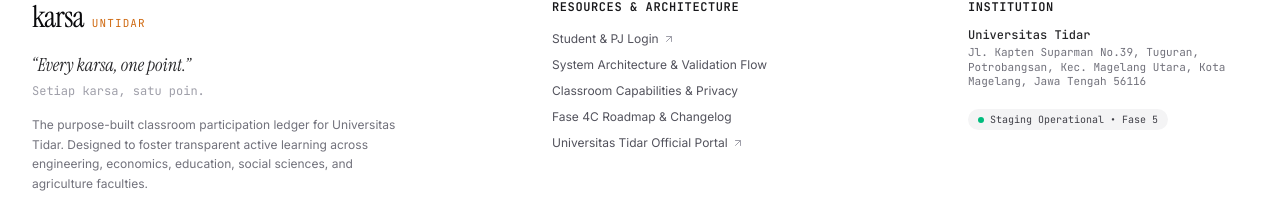
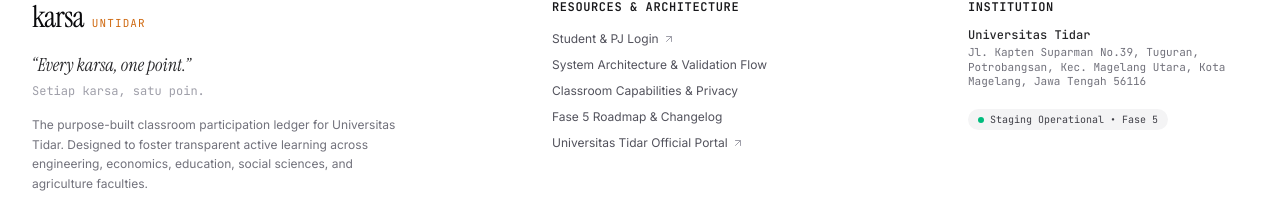
Before and after one commit to ywildan/karsa-landing, a React (Vite) app: page / in a window 1280 px wide. Shown: the part 8645-8844 px from the top of the page. Built offline with nearby package versions, Linux system fonts and the light colour scheme.

Commit message:
fix: update footer link from Fase 4C to Fase 5

```diff
--- a/src/components/Footer.tsx
+++ b/src/components/Footer.tsx
@@ -71,7 +71,7 @@
                   href="#status"
                   className="hover:text-zinc-950 transition-colors"
                 >
-                  Fase 4C Roadmap & Changelog
+                  Fase 5 Roadmap & Changelog
                 </a>
               </li>
               <li>
```
